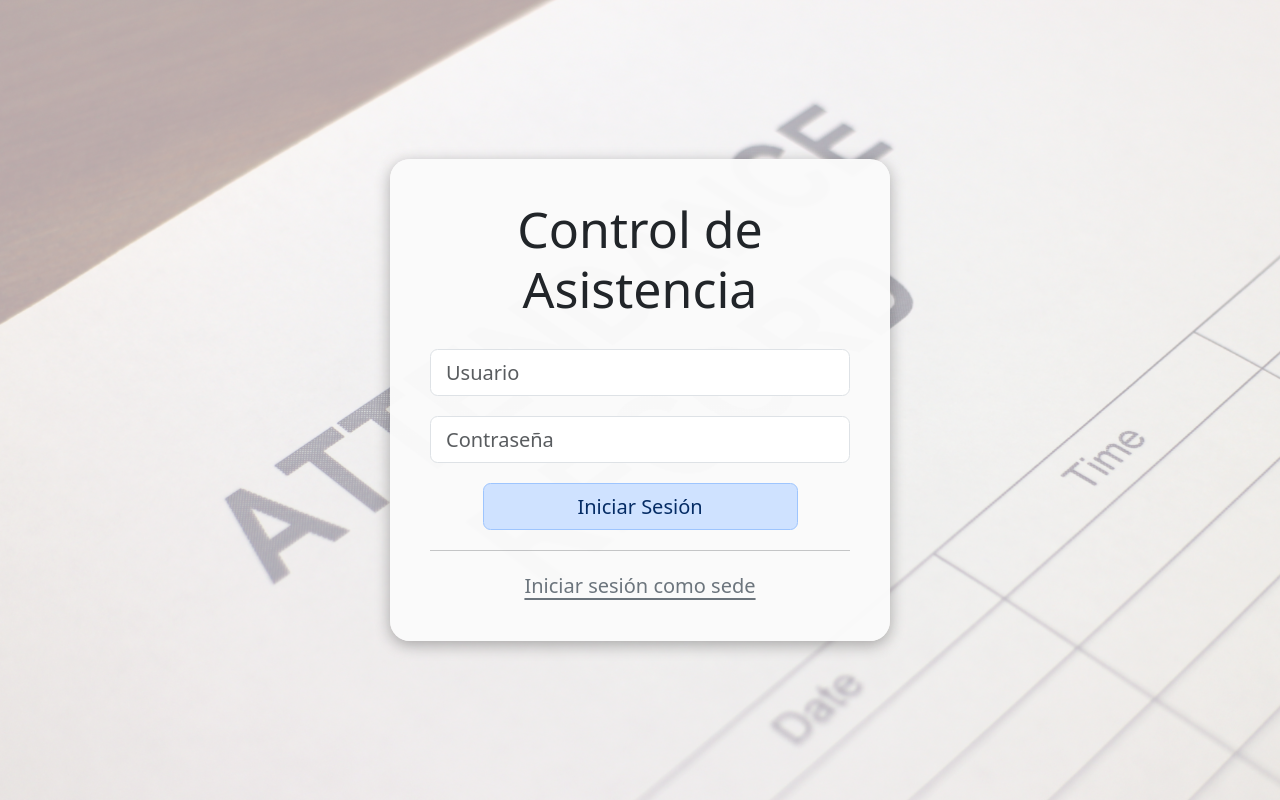
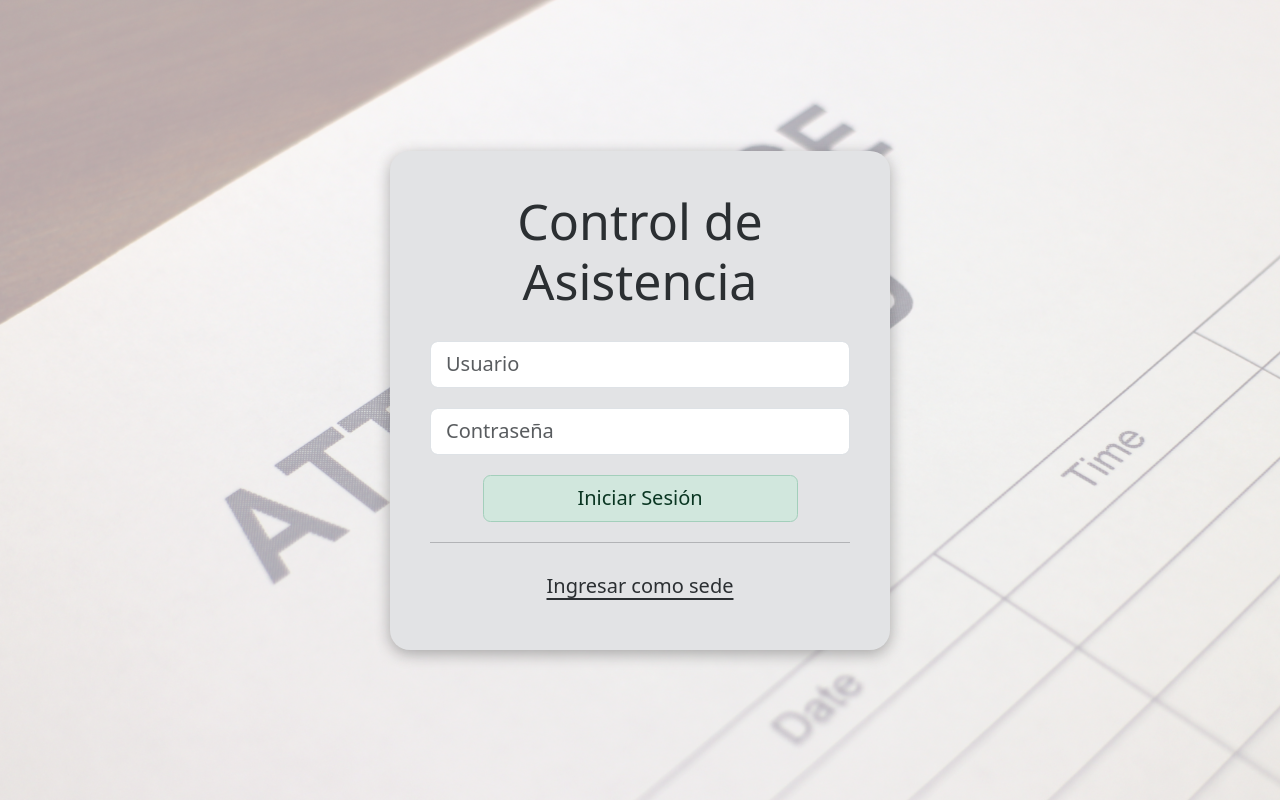
Before and after one commit to camercadoa/control_de_asistencia, a Django app: template control/templates/lobby.html in a window 1280 px wide. Run offline with Django 5.2, Linux system fonts and the light colour scheme; the template is opened without the code that fills it, so the values that code supplies are empty.

Commit message:
Correcciones

```diff
--- a/control/api/serializers.py
+++ b/control/api/serializers.py
@@ -26,7 +26,7 @@ class RegistroAsistenciaSerializer(serializers.ModelSerializer):
         return localtime(obj.fecha_hora_registro).strftime("%d/%m/%Y")
 
     def get_hora(self, obj):
-        return localtime(obj.fecha_hora_registro).strftime("%H:%M:%S %p")
+        return localtime(obj.fecha_hora_registro).strftime("%I:%M:%S %p")
 
 class CorreoInstitucionalSerializer(serializers.ModelSerializer):
     class Meta:
--- a/control/templates/lobby.html
+++ b/control/templates/lobby.html
@@ -37,8 +37,8 @@
         <div id="alert-container" class="position-fixed top-0 start-50 translate-middle-x mt-2 w-auto px-3"></div>
 
         <div class="lobby-container">
-            <div class="card-lobby text-center">
-                <h1 class="mb-4">Control de Asistencia</h1>
+            <div class="card-lobby text-center bg-secondary-subtle">
+                <h1 class="mb-4 text-secondary-emphasis">Control de Asistencia</h1>
                 <!-- Formulario de inicio de sesión -->
                 <form id="loginForm" method="POST">
                     {% csrf_token %}
@@ -46,17 +46,17 @@
                         <input type="text" class="form-control" id="username" placeholder="Usuario" required>
                     </div>
                     <div class="mb-3">
-                        <input type="password" class="form-control" id="password" placeholder="Contraseña" required>
+                        <input type="password" class="form-control" id="password" placeholder="Contraseña" autocomplete="off" required>
                     </div>
-                    <button id="loginBtn" type="submit" class="btn text-primary-emphasis bg-primary-subtle border-primary-subtle w-75">
+                    <button id="loginBtn" type="submit" class="btn btn-animation text-success-emphasis bg-success-subtle border-success-subtle w-75">
                         Iniciar Sesión
                     </button>
                 </form>
                 <hr class="my-3">
                 <div class="text-center">
                     <!-- Iniciar sesión como sede -->
-                    <a href="{% url 'appAssistanceRecordRender' %}" class="text-secondary link-offset-2">
-                        Iniciar sesión como sede
+                    <a href="{% url 'appAssistanceRecordRender' %}" class="btn btn-animation btn-link text-secondary-emphasis link-offset-2">
+                        Ingresar como sede
                     </a>
                 </div>
             </div>
--- a/static/css/styles.css
+++ b/static/css/styles.css
@@ -16,7 +16,6 @@ body {background-color: #f5f3f4;}
     justify-content: center;
 }
 .card-lobby {
-    background: rgba(250, 250, 250, 0.97);
     border-radius: 1rem;
     padding: 2rem;
     max-width: 25rem;
```
Also changed, not shown: control/templates/registro_asistencia.html (+10 -10 lines), control/views/control.py (+2 -10 lines), control/views/utilities.py (+1 -11 lines), core_asistencia/settings.py (line endings or trailing spaces), 1 other file.
